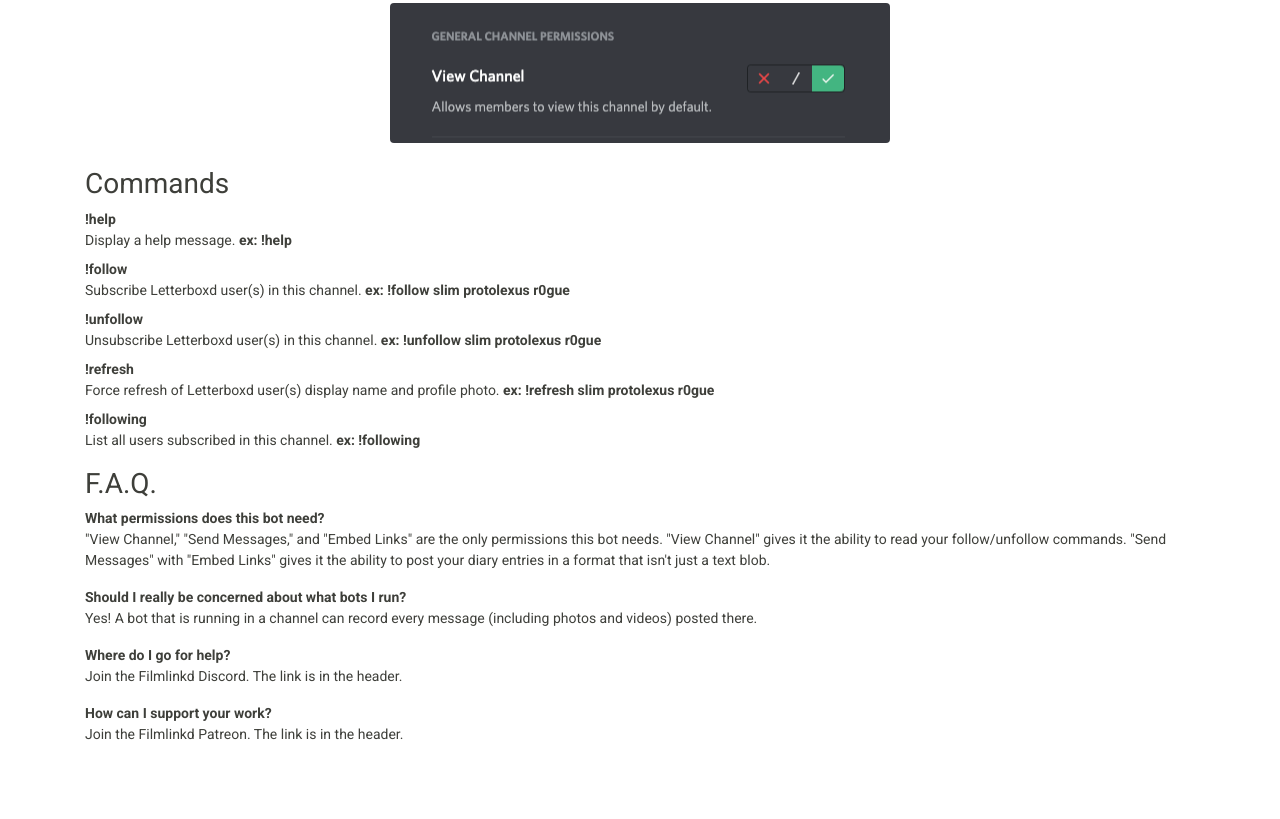
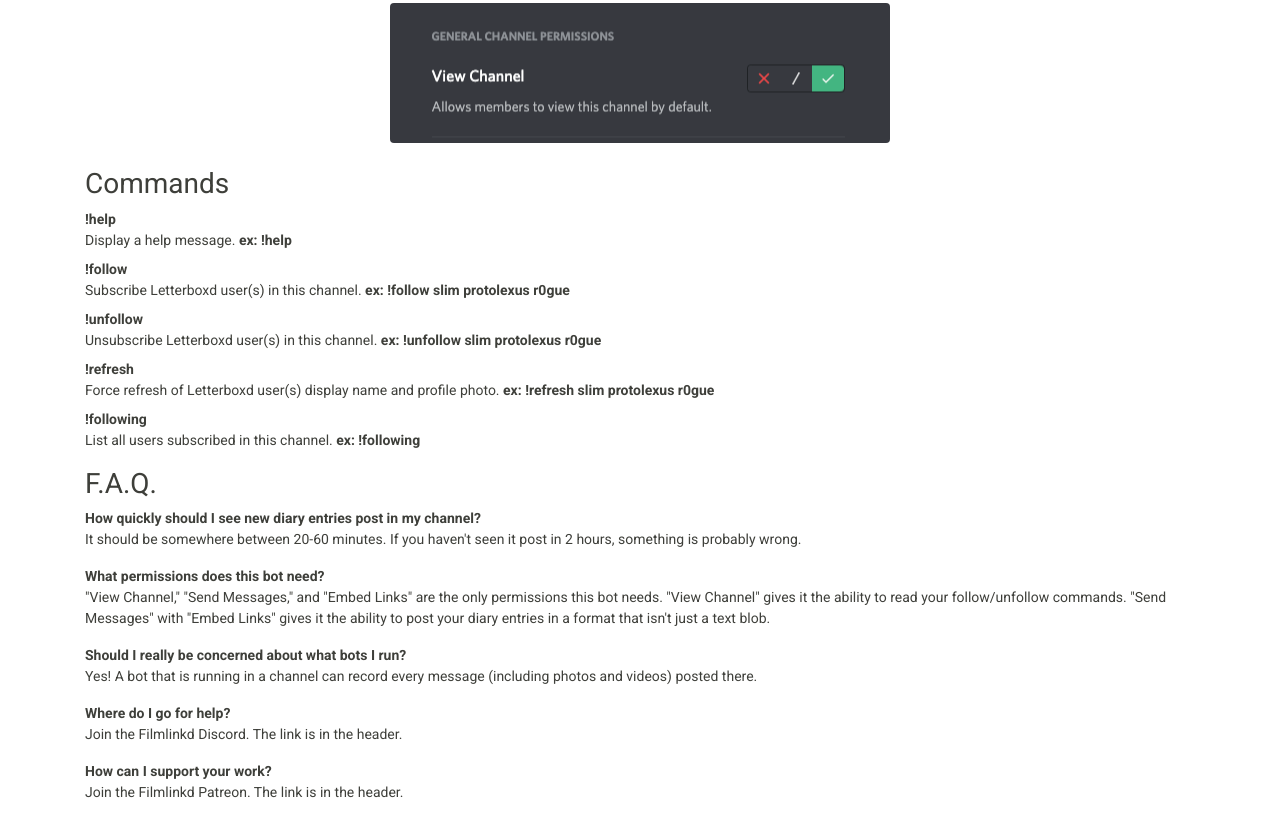
Before and after one commit to jimlind/filmlinkd, a plain HTML site: page docs/index.html in a window 1280 px wide. Shown: the part 1259-2078 px from the top of the page. Before the commit the page ends 2020 px from the top, so only its background shows below. Drawn offline with nearby package versions, Linux system fonts and the light colour scheme.

Commit message:
New FAQ because people can be impatient

```diff
--- a/docs/index.html
+++ b/docs/index.html
@@ -78,6 +78,12 @@
             </dl>
             <h2>F.A.Q.</h2>
             <dl>
+                <dt>How quickly should I see new diary entries post in my channel?</dt>
+                <dd>
+                    It should be somewhere between 20-60 minutes. If you haven't seen it post in 2 hours, something is probably wrong.
+                </dd>
+            </dl>
+            <dl>
                 <dt>What permissions does this bot need?</dt>
                 <dd>
                     "View Channel," "Send Messages," and "Embed Links" are the only permissions this bot needs. "View Channel" gives it
```
